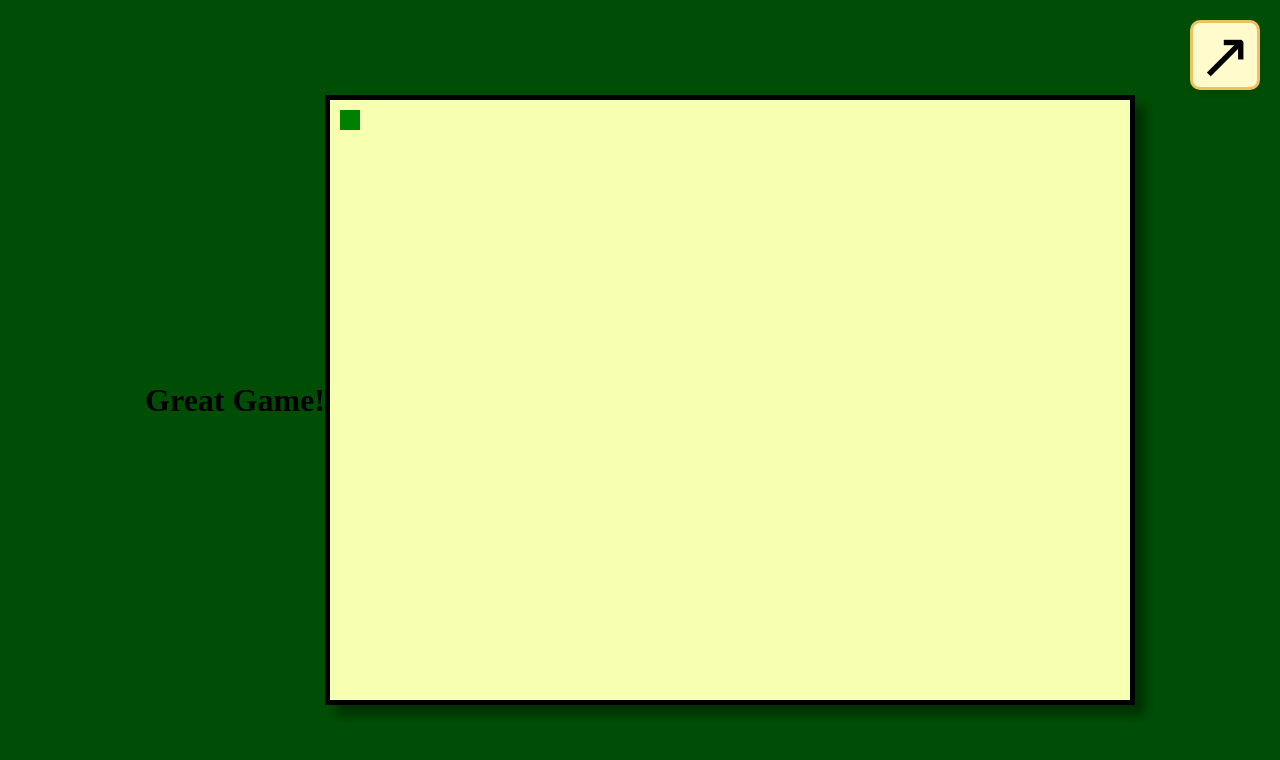
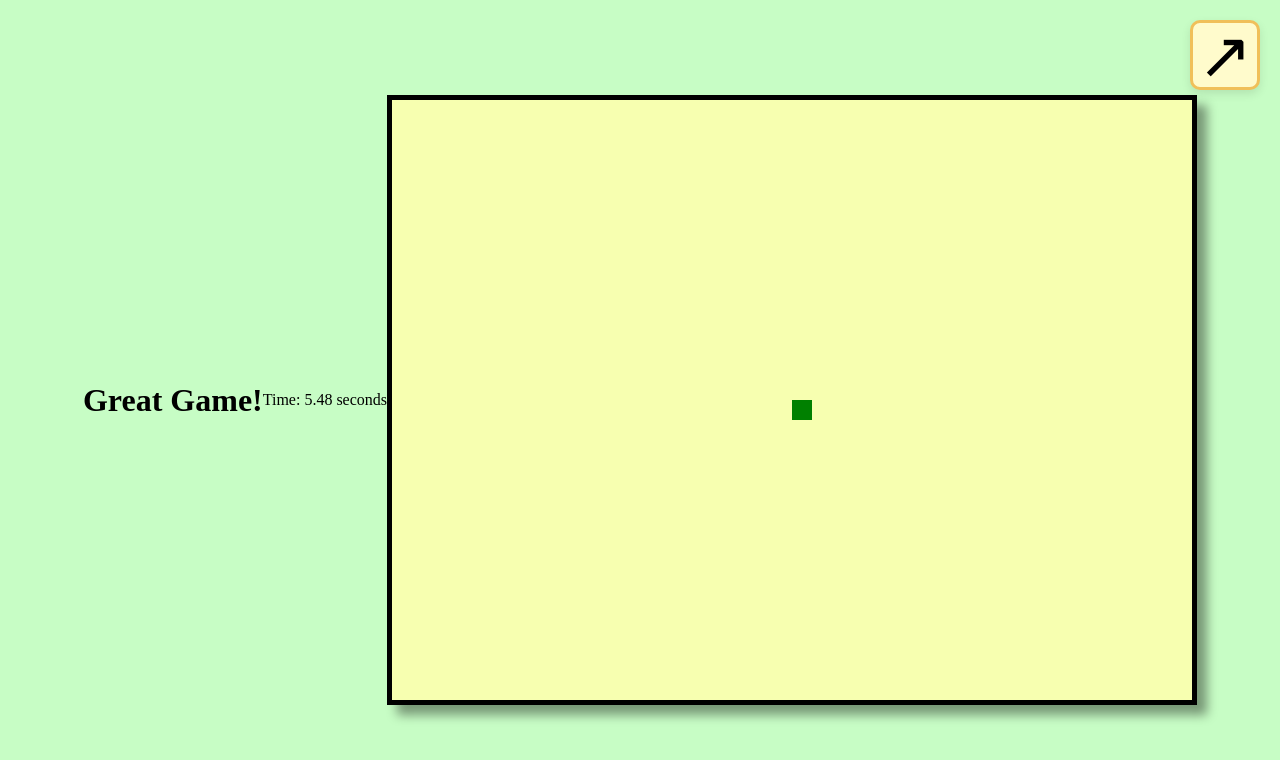
Before and after one commit to Bed-e/-BA320-React-App-Game, a React (Vite) app: page / in a window 1280 px wide. Shown: the top 760 px of the page. Built offline with nearby package versions, Linux system fonts and the light colour scheme.

Commit message:
timer and no diagonal movement buff

```diff
--- a/src/App.css
+++ b/src/App.css
@@ -18,5 +18,11 @@ html {
   align-items: center;
   height: 100vh;
   width: 100vw;
-  background-color: #004e05; /* Background color for the entire app */
+  background-color: #c7fdc5; /* Background color for the entire app */
 }
+
+.timer {
+  font-size: 18px;
+  color: #333;
+  margin-bottom: 10px;
+}
--- a/src/App.jsx
+++ b/src/App.jsx
@@ -2,12 +2,25 @@ import Canvas from "./Components/Canvas";
 import ToggleFullscreenButton from "./Components/ToggleFullscreenButton";
 import "./App.css";
 import TopTitle from "./Components/TopTitle";
+import Timer from "./Components/Timer";
+import { useState, useEffect } from "react";
 
 function App() {
+  const [time, setTime] = useState(0); // Initialize state for time
+
+  useEffect(() => {
+    const interval = setInterval(() => {
+      setTime((prevTime) => prevTime + 0.01); // Increment time every 100ms
+    }, 10);
+    return () => clearInterval(interval); // Cleanup interval on unmount
+  }, []);
+
   return (
     <div className="page">
       <TopTitle />
-      <Canvas />
+      <Timer time={time} /> {/* Pass the time state to Timer component */}
+      <Canvas setTime={setTime} />{" "}
+      {/* Pass setTime to Canvas to control time from the game loop */}
       <ToggleFullscreenButton />
     </div>
   );
--- a/src/Components/Player.js
+++ b/src/Components/Player.js
@@ -20,10 +20,20 @@ class Player {
 
   // Handle movement
   move() {
-    if (this.keysPressed.ArrowUp) this.y -= this.speed;
-    if (this.keysPressed.ArrowDown) this.y += this.speed;
-    if (this.keysPressed.ArrowLeft) this.x -= this.speed;
-    if (this.keysPressed.ArrowRight) this.x += this.speed;
+    let moveX = 0;
+    let moveY = 0;
+
+    if (this.keysPressed.ArrowUp) moveY -= 1;
+    if (this.keysPressed.ArrowDown) moveY += 1;
+    if (this.keysPressed.ArrowLeft) moveX -= 1;
+    if (this.keysPressed.ArrowRight) moveX += 1;
+
+    // If moving diagonally, normalize speed by dividing by sqrt(2)
+    const isDiagonal = moveX !== 0 && moveY !== 0;
+    const speedAdjustment = isDiagonal ? 1 / Math.sqrt(2) : 1;
+
+    this.x += moveX * this.speed * speedAdjustment;
+    this.y += moveY * this.speed * speedAdjustment;
   }
 
   // Draw player on the canvas
--- /dev/null
+++ b/src/Components/Timer.jsx
@@ -0,0 +1,7 @@
+import React from "react";
+
+const Timer = ({ time }) => {
+  return <div>Time: {time.toFixed(2)} seconds</div>;
+};
+
+export default Timer;
--- a/src/Enemy.js
+++ b/src/Enemy.js
@@ -58,7 +58,7 @@ class Enemy {
   calculateSeparation(enemies) {
     let separationX = 0;
     let separationY = 0;
-    const separationDistance = this.size * 2.5;
+    const separationDistance = this.size * 1.2;
 
     enemies.forEach((other) => {
       if (other !== this) {
--- a/src/GameLoop.js
+++ b/src/GameLoop.js
@@ -5,7 +5,7 @@ class GameLoop {
   constructor(canvas) {
     this.canvas = canvas;
     this.ctx = canvas.getContext("2d");
-    this.player = new Player(10, 10, 20, 20, 2);
+    this.player = new Player(400, 300, 20, 20, 2);
     this.enemies = [];
     this.time = 0;
     this.enemyCount = 1; // Initial number of enemies to add
--- a/src/main.jsx
+++ b/src/main.jsx
@@ -3,8 +3,4 @@ import { createRoot } from "react-dom/client";
 import App from "./App.jsx";
 import "./App.css";
 
-createRoot(document.getElementById("root")).render(
-  <StrictMode>
-    <App />
-  </StrictMode>
-);
+createRoot(document.getElementById("root")).render(<App />);
```
